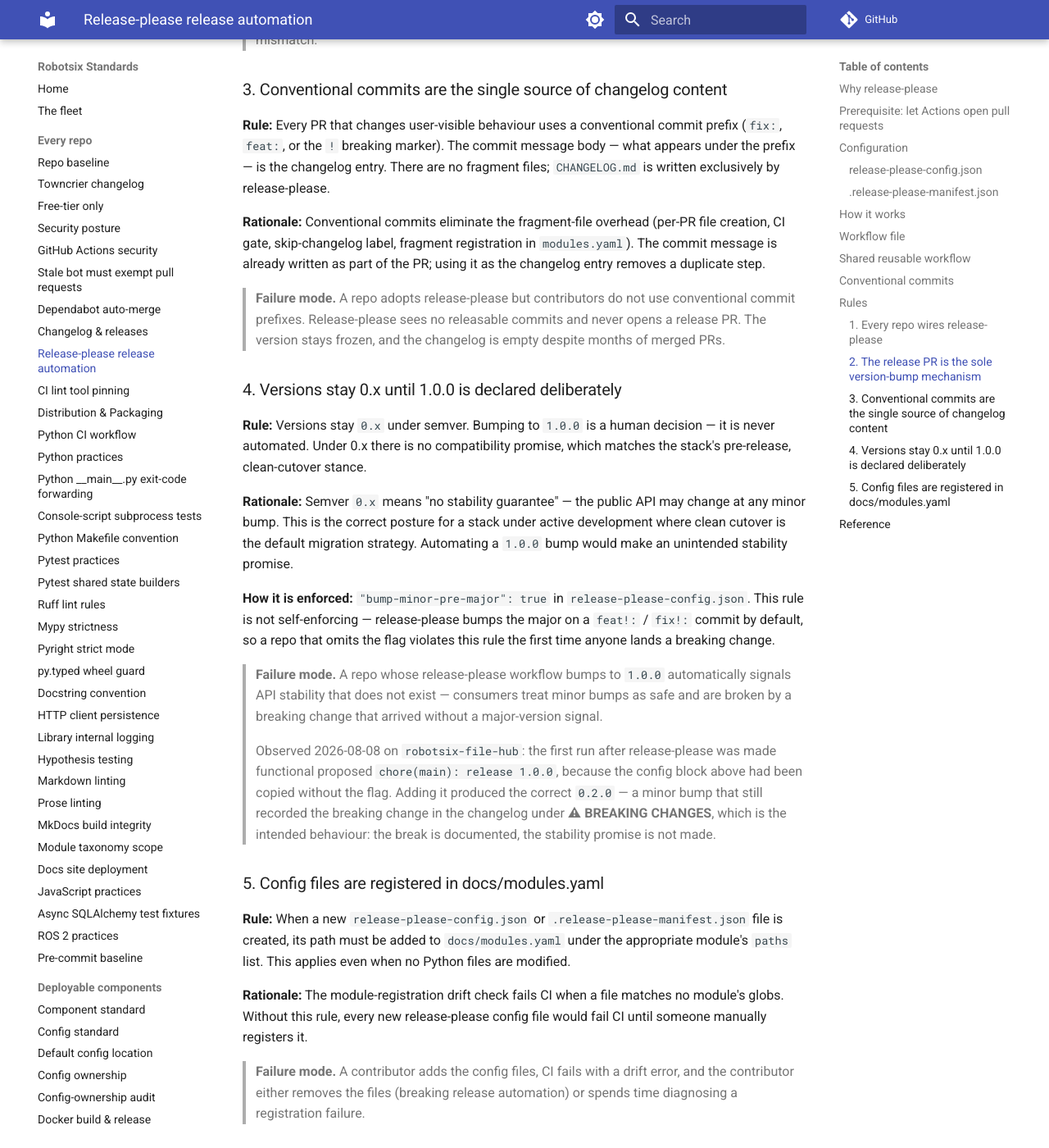
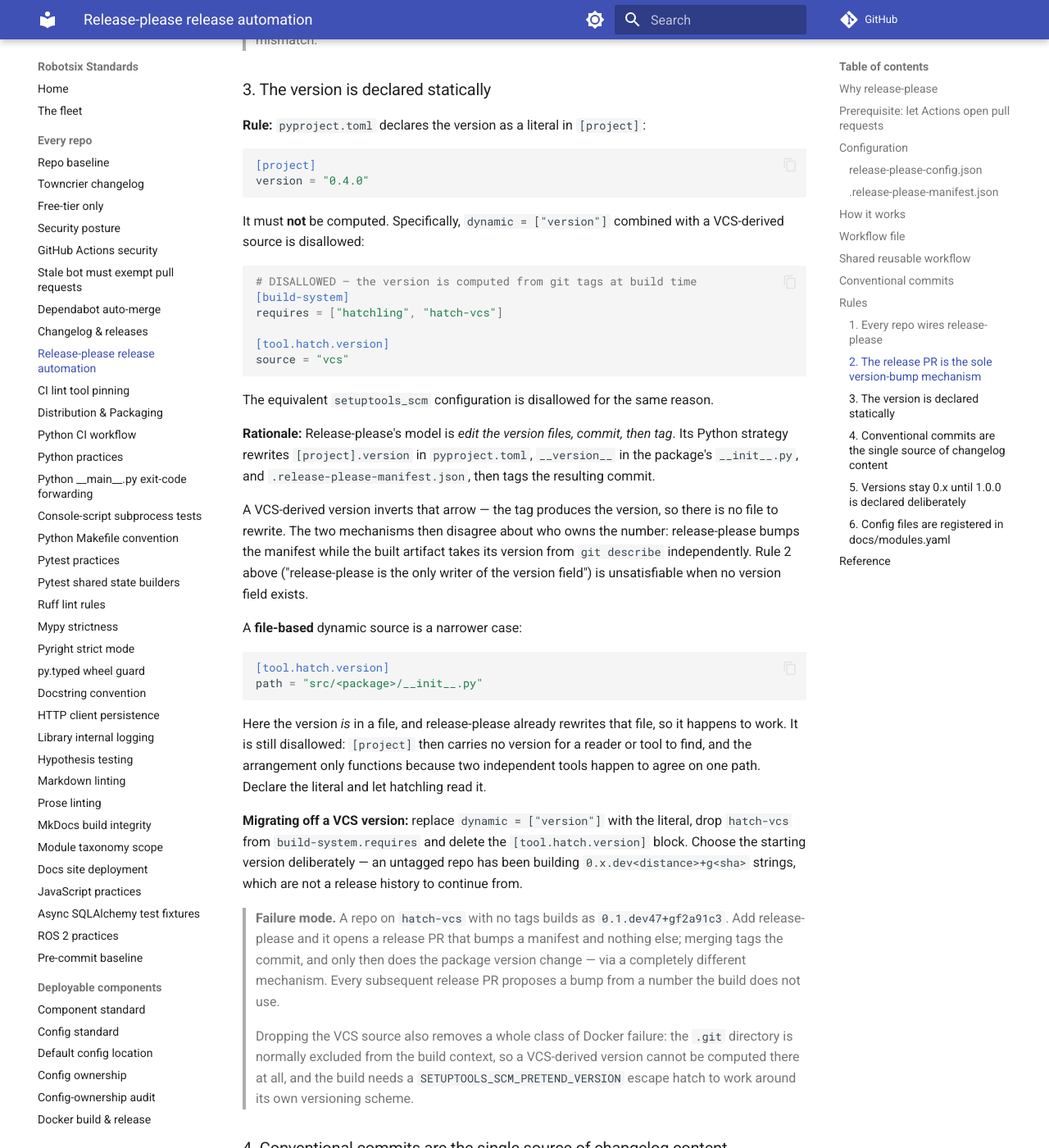
Before and after one commit to damien-robotsix/robotsix-standards, an MkDocs documentation site: the page built from docs/release-please.md, in a window 1280 px wide and 1400 px high, scrolled down 6112 px. Shown: the whole window at 82% size. Built offline with MkDocs 1.6.1 and Material for MkDocs 9.7.7, drawn with Linux system fonts in a browser that asks for light colours; comment, search, counter and statistics services are not loaded; some of the changed text lies outside the part shown.

Commit message:
feat(release-please): require a statically declared version (#229)
Rule 2 says release-please is "the only writer of the version field" but
never requires that a version field exist. Two fleet repos (auto-mail,
http) derive their version from git tags via hatch-vcs, which makes rule 2
unsatisfiable — there is no field to write.

New rule 3 requires the literal in [project] and disallows a VCS-derived
source. The rationale is the direction of the arrow: release-please edits
the version files, commits, then tags. hatch-vcs inverts that — the tag
produces the version — so release-please would bump a manifest while the
built artifact takes its version from `git describe` independently, and
the two disagree about who owns the number.

The rule also covers the narrower file-based case
(`[tool.hatch.version] path = ...`), as used by mill. That one happens to
work, because release-please already rewrites the file hatch reads, but it
is still disallowed: [project] then carries no version for a reader or
tool to find, and it only functions because two independent tools agree on
a path by coincidence.

Documented alongside: how to migrate off a VCS version, why the starting
version needs deliberate choice (a `0.x.dev<n>+g<sha>` string is not a
release history), and that dropping hatch-vcs removes the Docker failure
class where `.git` is absent from the build context and the build needs a
SETUPTOOLS_SCM_PRETEND_VERSION escape hatch to work around its own
versioning scheme.

Renumbered the following rules (3→4, 4→5, 5→6) and fixed the one internal
cross-reference. Also pointed distribution-packaging.md's versioning rule
at release-please instead of the superseded changelog-driven-releases.md,
and dropped its remaining "auto-release workflow" references.

Co-authored-by: Claude Opus 5 (1M context) <noreply@anthropic.com>

````diff
--- a/docs/release-please.md
+++ b/docs/release-please.md
@@ -279,7 +279,74 @@ editing it by hand breaks the automation.
 > already declares `0.4.0`, and every runtime version check thereafter reports
 > a mismatch.
 
-### 3. Conventional commits are the single source of changelog content
+### 3. The version is declared statically
+
+**Rule:** `pyproject.toml` declares the version as a literal in `[project]`:
+
+```toml
+[project]
+version = "0.4.0"
+```
+
+It must **not** be computed. Specifically, `dynamic = ["version"]` combined
+with a VCS-derived source is disallowed:
+
+```toml
+# DISALLOWED — the version is computed from git tags at build time
+[build-system]
+requires = ["hatchling", "hatch-vcs"]
+
+[tool.hatch.version]
+source = "vcs"
+```
+
+The equivalent `setuptools_scm` configuration is disallowed for the same
+reason.
+
+**Rationale:** Release-please's model is *edit the version files, commit, then
+tag*. Its Python strategy rewrites `[project].version` in `pyproject.toml`,
+`__version__` in the package's `__init__.py`, and
+`.release-please-manifest.json`, then tags the resulting commit.
+
+A VCS-derived version inverts that arrow — the tag produces the version, so
+there is no file to rewrite. The two mechanisms then disagree about who owns
+the number: release-please bumps the manifest while the built artifact takes
+its version from `git describe` independently. Rule 2 above ("release-please
+is the only writer of the version field") is unsatisfiable when no version
+field exists.
+
+A **file-based** dynamic source is a narrower case:
+
+```toml
+[tool.hatch.version]
+path = "src/<package>/__init__.py"
+```
+
+Here the version *is* in a file, and release-please already rewrites that file,
+so it happens to work. It is still disallowed: `[project]` then carries no
+version for a reader or tool to find, and the arrangement only functions
+because two independent tools happen to agree on one path. Declare the literal
+and let hatchling read it.
+
+**Migrating off a VCS version:** replace `dynamic = ["version"]` with the
+literal, drop `hatch-vcs` from `build-system.requires` and delete the
+`[tool.hatch.version]` block. Choose the starting version deliberately — an
+untagged repo has been building `0.x.dev<distance>+g<sha>` strings, which are
+not a release history to continue from.
+
+> **Failure mode.** A repo on `hatch-vcs` with no tags builds as
+> `0.1.dev47+gf2a91c3`. Add release-please and it opens a release PR that bumps
+> a manifest and nothing else; merging tags the commit, and only then does the
+> package version change — via a completely different mechanism. Every
+> subsequent release PR proposes a bump from a number the build does not use.
+>
+> Dropping the VCS source also removes a whole class of Docker failure: the
+> `.git` directory is normally excluded from the build context, so a
+> VCS-derived version cannot be computed there at all, and the build needs a
+> `SETUPTOOLS_SCM_PRETEND_VERSION` escape hatch to work around its own
+> versioning scheme.
+
+### 4. Conventional commits are the single source of changelog content
 
 **Rule:** Every PR that changes user-visible behaviour uses a conventional
 commit prefix (`fix:`, `feat:`, or the `!` breaking marker). The commit
@@ -324,7 +391,7 @@ the flag violates this rule the first time anyone lands a breaking change.
 > changelog under **⚠ BREAKING CHANGES**, which is the intended behaviour: the
 > break is documented, the stability promise is not made.
 
-### 5. Config files are registered in docs/modules.yaml
+### 6. Config files are registered in docs/modules.yaml
 
 **Rule:** When a new `release-please-config.json` or
 `.release-please-manifest.json` file is created, its path must be added to
````
Also changed, not shown: other parts of docs/release-please.md (+2 -2 lines), docs/distribution-packaging.md (+10 -12 lines).
